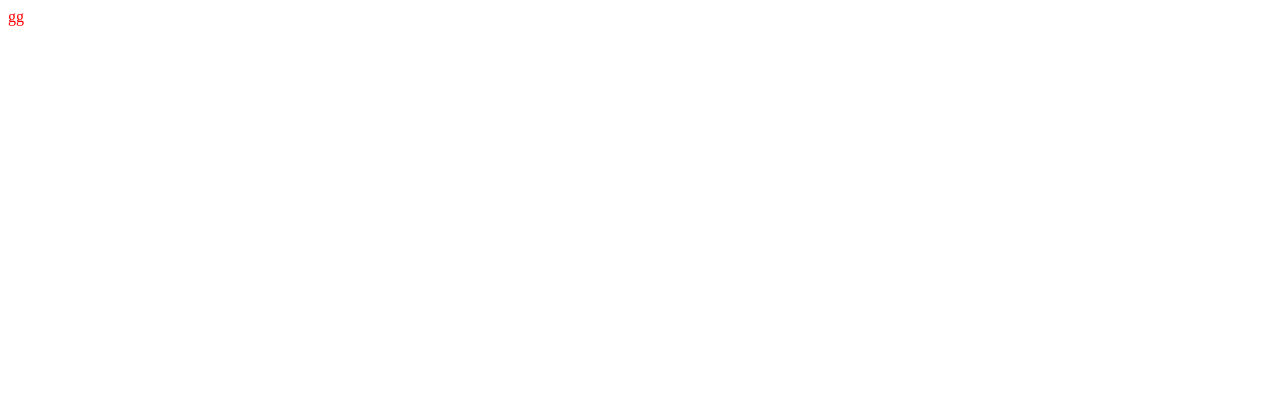
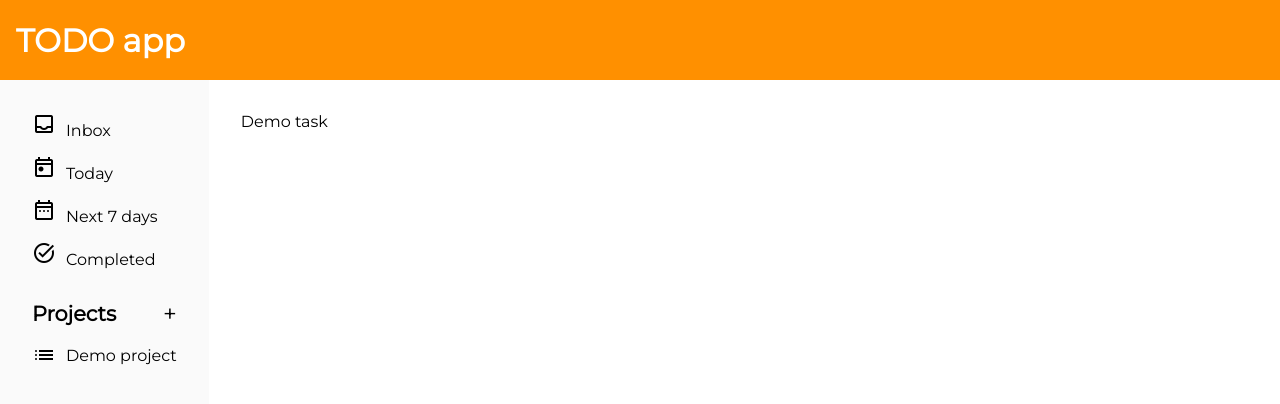
Before and after one commit to albinazs/todo-list, a website built with webpack: page dist/index.html in a window 1280 px wide. Built offline with nearby package versions, Linux system fonts and the light colour scheme.

Commit message:
Setup draft layout - html&css

```diff
--- a/src/index.js
+++ b/src/index.js
@@ -1,42 +1,6 @@
 import "./style.css";
 
-function HelloWorld({
-  greeting = "hello",
-  greeted = '"World"',
-  silent = false,
-  onMouseOver,
-}) {
-  if (!greeting) {
-    return null;
-  }
-
-  // TODO: Don't use random in render
-  let num = Math.floor(Math.random() * 1e7)
-    .toString()
-    .replace(/\.\d+/gi, "");
-
-  return (
-    <div
-      className="HelloWorld"
-      title={`You are visitor number ${num}`}
-      onMouseOver={onMouseOver}
-    >
-      <strong>
-        {greeting.slice(0, 1).toUpperCase() + greeting.slice(1).toLowerCase()}
-      </strong>
-      {greeting.endsWith(",") ? (
-        " "
-      ) : (
-        <span style={{ color: "grey" }}>", "</span>
-      )}
-      <em>{greeted}</em>
-      {silent ? "." : "!"}
-    </div>
-  );
-}
-
 /*
-
 todo app
 
 dom
@@ -46,12 +10,18 @@ dom
 - completed
 - projects list
 
-[projects]
+{todo list}
+- [projects]
+- toAdd project
+- toRemove project
 
 {project}
 - title
 - data-key for dom remove/edit
 - [todo items]
+- toEdit project
+- toAdd todo
+- toRemove todo
 
 {todo item}:
 - title
@@ -59,6 +29,7 @@ dom
 - dueDate
 - isComplete
 - data-key for dom remove/edit
+- toEdit (incl isComplete)
 
 app logic object or module?
 - creates todos
--- a/src/style.css
+++ b/src/style.css
@@ -1,9 +1,78 @@
-body {
-    color: red;
+@import url("https://fonts.googleapis.com/css2?family=Montserrat&display=swap");
+
+* {
+  box-sizing: border-box;
+  margin: 0;
+  padding: 0;
+  font-family: "Montserrat", sans-serif;
+  font-size: 18px;
+  font-size: inherit;
 }
 
-* {
-    box-sizing: border-box;
-    margin: 0;
-    padding: 0;
+li {
+  list-style-type: none;
 }
+
+body {
+  min-height: 100vh;
+  display: grid;
+  grid-template-columns: auto 1fr;
+  grid-template-rows: 5rem auto;
+}
+
+header {
+  background-color: #ff9000;
+  padding: 1rem;
+  grid-column: span 2;
+  display: flex;
+  align-items: center;
+  font-size: 2rem;
+  color: white;
+}
+
+aside {
+  background-color: #fafafa;
+  padding: 2rem;
+}
+
+aside li {
+  display: flex;
+  align-items: center;
+  margin-bottom: 15px;
+}
+
+aside li span {
+  margin-right: 10px;
+}
+
+aside button {
+  background: none;
+  color: inherit;
+  border: none;
+  padding: 0;
+  font: inherit;
+  cursor: pointer;
+  outline: inherit;
+}
+
+.projects {
+  display: flex;
+  align-items: center;
+  justify-content: space-between;
+  margin-bottom: 15px;
+  margin-top: 30px;
+}
+
+.projects button {
+  font-size: 1.5rem;
+}
+
+aside p {
+  font-size: 1.3rem;
+  font-weight: 900;
+}
+
+.main {
+  background-color: #ffffff;
+  padding: 2rem;
+}
```
Also changed, not shown: dist/index.html, dist/main.js.
